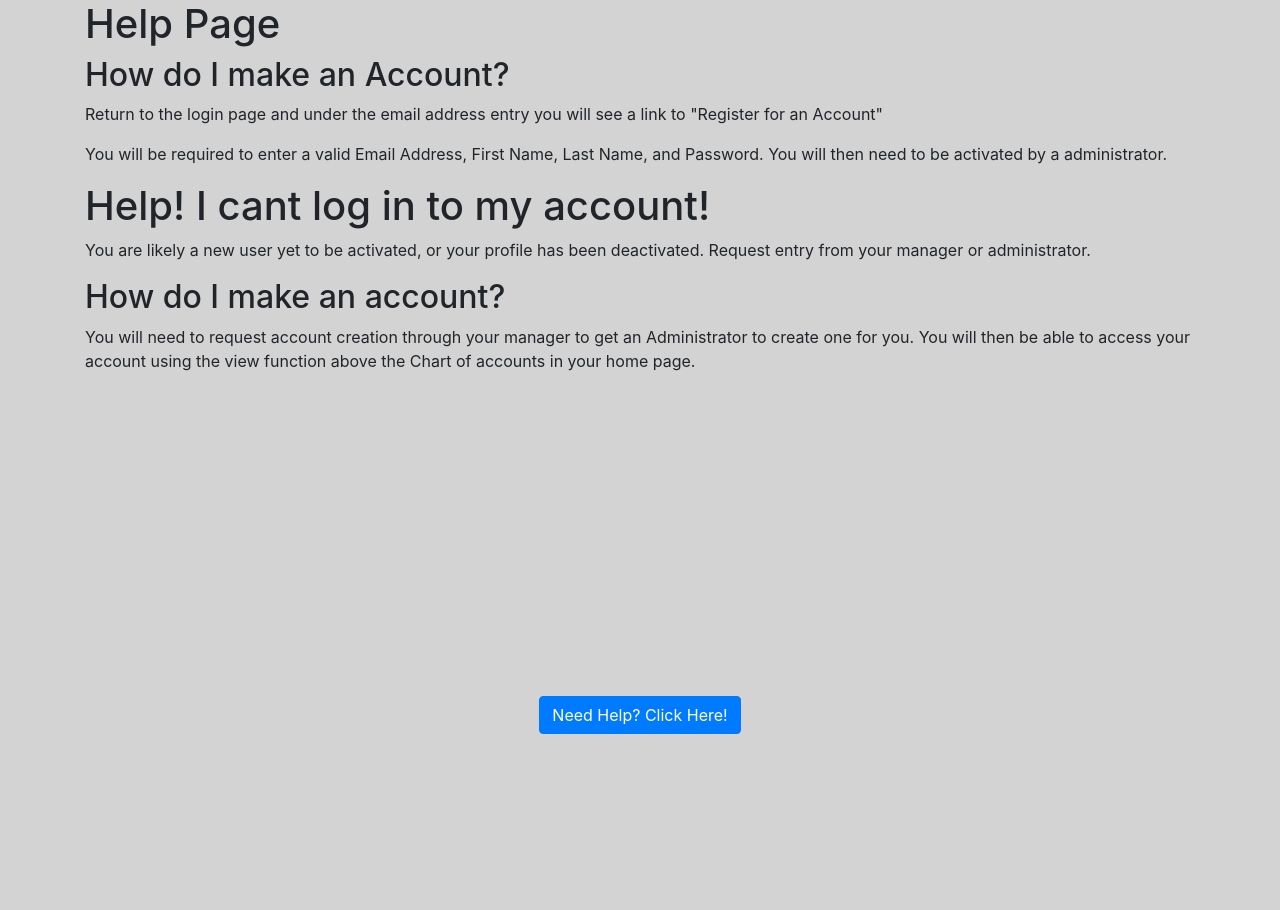
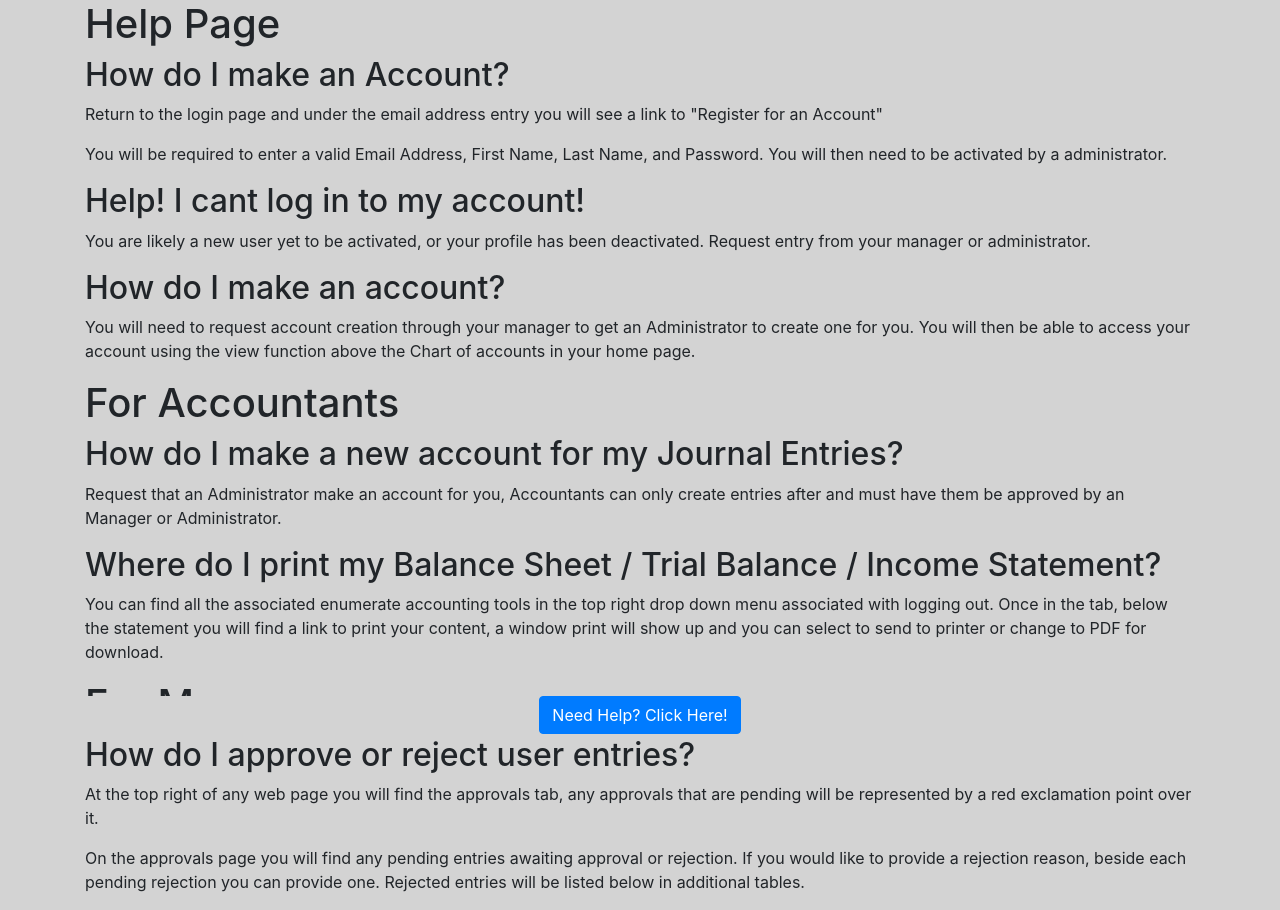
Before and after one commit to Dunson/SWE_4713_Project, a Flask app: page /help in a window 1280 px wide. Shown: the part 66-976 px from the top of the page. Before the commit the page ends 800 px from the top, so only its background shows below. Run offline with Flask 2, Linux system fonts and the light colour scheme; data that the repository does not hold is empty; some libraries are stand-ins or nearby versions.

Commit message:
Add files via upload

```diff
--- a/website/templates/accountOverview.html
+++ b/website/templates/accountOverview.html
@@ -18,7 +18,7 @@
     </div>
 
     <div class="text-center">
-      <button type="button" class="btn btn-success" data-toggle="modal" data-target="#editaccountmodal">
+      <button type="button" title="Edit this users information" class="btn btn-success" data-toggle="modal" data-target="#editaccountmodal">
         Edit
       </button>
     </div>
@@ -163,7 +163,7 @@
           <td>{{account.acc_statement}}</td>
           <td>
             <form method="POST" >
-                <button type="submit" name = "get_account" class="btn btn-success" value="{{ account.acc_num }}">
+                <button type="submit" title="View the Journal associated with this Journal ID" name = "get_account" class="btn btn-success" value="{{ account.acc_num }}">
                     View Journal
                 </button>
             </form>
@@ -175,7 +175,7 @@
   </div>
 
   <div class="text-center">
-    <form method="POST"><button name="new_account" class = "btn btn-success" type="sumbit" value="{{searchID}}" >New Account</button></form>
+    <form method="POST"><button name="new_account" title="Create a new Account for this User" class = "btn btn-success" type="sumbit" value="{{searchID}}" >New Account</button></form>
   </div>
 
 </div>
--- a/website/templates/accountView.html
+++ b/website/templates/accountView.html
@@ -29,7 +29,7 @@
             <td>{{ledger.entry_deb}}</td>
             <td>{{ledger.entry_cred}}</td>
             <td>$ {{ledger.entry_bal}}</td>
-            <td><form method="post"><button name="pr" type="submit" class="btn btn-primary" value="{{ ledger.acc_num }}">Post Ref.</button></form></td>
+            <td><form method="post"><button title="Go to the Post Ref associated with the Entry" name="pr" type="submit" class="btn btn-primary" value="{{ ledger.acc_num }}">Post Ref.</button></form></td>
           </tr>
           {% endfor %}
 
@@ -37,7 +37,7 @@
       </table>
 
       <div class="text-center">
-        <button class="btn btn-success" type="button" data-toggle="modal" data-target="#ledgermodal">Add Entry</button>
+        <button class="btn btn-success" title="Create An Entry into the Ledger" type="button" data-toggle="modal" data-target="#ledgermodal">Add Entry</button>
       </div>
 
       <div class="modal fade" id="ledgermodal" tabindex="-1" role="dialog" aria-labelledby="exampleModalLabel" aria-hidden="true">
--- a/website/templates/adminPortal.html
+++ b/website/templates/adminPortal.html
@@ -60,7 +60,7 @@ content%}
           {% endif %}
             <td>
                 <form method="POST" >
-                    <button type="submit" name = "get_user" class="btn btn-success" value="{{ user.id }}">
+                    <button title="View the Account associated with the user ID" type="submit" name = "get_user" class="btn btn-success" value="{{ user.id }}">
                       View User Account
                     </button>
                 </form>
@@ -75,8 +75,8 @@ content%}
 
 </div>
 <h1 class="text-center">Other Features</h1>
-    <a class="btn btn-primary btn-lg btn-block" href="/event_log" role="button">Event Log</a>
-    <a class="btn btn-primary btn-lg btn-block" href="/email_user" role="button">Email User</a>
+    <a class="btn btn-primary btn-lg btn-block" title="View the event log from user interactions" href="/event_log" role="button">Event Log</a>
+    <a class="btn btn-primary btn-lg btn-block" title="Email an User" href="/email_user" role="button">Email User</a>
 </div>
 
 <br>
--- a/website/templates/approvals.html
+++ b/website/templates/approvals.html
@@ -51,8 +51,8 @@
           <td style="color: red">Rejected</td>
           {% endif %}
             {% if user.hasAdmin or user.hasMan %}
-          <td><form method="post"><button name="approve" type="submit" class="btn btn-success" value="{{ ledger.entry_num }}">Approve</button></form></td>
-          <td><form method="post"><button name="reject" type="submit" class="btn btn-danger" value="{{ ledger.entry_num }}">Reject</button></td>
+          <td><form method="post"><button name="approve" title="Approve of the associated Journal Entry" type="submit" class="btn btn-success" value="{{ ledger.entry_num }}">Approve</button></form></td>
+          <td><form method="post"><button name="reject" type="submit" title="Reject the associated Journal Entry" class="btn btn-danger" value="{{ ledger.entry_num }}">Reject</button></td>
             <td><input name="reject_reasoning" type="text" class="form-control"></td></form>
             {% endif %}
         </tr>
--- a/website/templates/balance_sheet.html
+++ b/website/templates/balance_sheet.html
@@ -123,7 +123,7 @@
                     <td>{{total_credits}}</td>
                 </tr>
             </table>
-            <button onclick="window.print();" class="btn btn-success btn-block" >Print/Download PDF of Balance Sheet</button>
+            <button onclick="window.print();" title="Print the Balance sheet above, will capture an image of the entire Balance Sheet" class="btn btn-success btn-block" >Print/Download PDF of Balance Sheet</button>
         </div>
 </body>
 
--- a/website/templates/base.html
+++ b/website/templates/base.html
@@ -168,7 +168,7 @@ $(document).ready( function () {
 } );
 </script>
 <div class="footer" style="background-color: lightgray;">
-    <a href="/help" data-toggle="tooltip" data-placement="top" title="Go to the help page!" class="btn btn-primary">Need Help? Click Here!</a>
+    <a href="/help" title="Go to the help page!" class="btn btn-primary">Need Help? Click Here!</a>
 </div>
 
 
--- a/website/templates/help.html
+++ b/website/templates/help.html
@@ -15,9 +15,9 @@
 <p>
     You will be required to enter a valid Email Address, First Name, Last Name, and Password. You will then need to be activated by a administrator.
 </p>
-<h1>
+<h2>
     Help! I cant log in to my account!
-</h1>
+</h2>
 <p>
     You are likely a new user yet to be activated, or your profile has been deactivated. Request entry from your manager or administrator.
 </p>
@@ -29,5 +29,40 @@
     You will need to request account creation through your manager to get an Administrator to create one for you. You will then be able to access your account using the view function above the Chart of accounts in your home page.
 </p>
 
+<h1>
+    For Accountants
+</h1>
+<h2>
+    How do I make a new account for my Journal Entries?
+</h2>
+<p>
+    Request that an Administrator make an account for you, Accountants can only create entries after and must have them be approved by an Manager or Administrator.
+</p>
+
+<h2>
+    Where do I print my Balance Sheet / Trial Balance / Income Statement?
+</h2>
+
+<p>
+    You can find all the associated enumerate accounting tools in the top right drop down menu associated with logging out. Once in the tab, below the statement you will find a link to print your content, a window print will show up and you can select to send to printer or change to PDF for download.
+</p>
+
+<h1>
+    For Managers
+</h1>
+
+<h2>
+    How do I approve or reject user entries?
+</h2>
+<p>
+    At the top right of any web page you will find the approvals tab, any approvals that are pending will be represented by a red exclamation point over it.
+</p>
+<p>
+    On the approvals page you will find any pending entries awaiting approval or rejection. If you would like to provide a rejection reason, beside each pending rejection you can provide one. Rejected entries will be listed below in additional tables.
+</p>
+
+
+
+
 
 {% endblock %}
--- a/website/templates/income_statement.html
+++ b/website/templates/income_statement.html
@@ -61,7 +61,7 @@
                     </tr>
                 </tbody>
             </table>
-            <button onclick="window.print();" class="btn btn-success btn-block" >Print/Download PDF of Balance Sheet</button>
+            <button onclick="window.print();" title="Make a Print or download the above page as a pdf" class="btn btn-success btn-block" >Print/Download PDF of Income Statement</button>
         </div>
 </body>
 {% endblock %}
--- a/website/templates/newAccount.html
+++ b/website/templates/newAccount.html
@@ -54,7 +54,7 @@
         </div>
 
         <div class="text-center">
-            <button type="submit" class="btn btn-success">Add Account</button>
+            <button title="Add an Account to the associated User" type="submit" class="btn btn-success">Add Account</button>
         </div>
 
     </form>
--- a/website/templates/trial_balance.html
+++ b/website/templates/trial_balance.html
@@ -45,7 +45,7 @@
             </tr>
             </tbody>
         </table>
-        <button onclick="window.print();" class="btn btn-success btn-block" >Print/Download PDF of Balance Sheet</button>
+        <button onclick="window.print();" class="btn btn-success btn-block" >Print/Download PDF of Trial Balance Sheet</button>
     </div>
 </body>
 
```
Also changed, not shown: website/templates/acc_ledger.html (added, +10 -0 lines), website/templates/entry_status.html (added, +10 -0 lines), website/templates/prepare_entries.html (added, +32 -0 lines).
